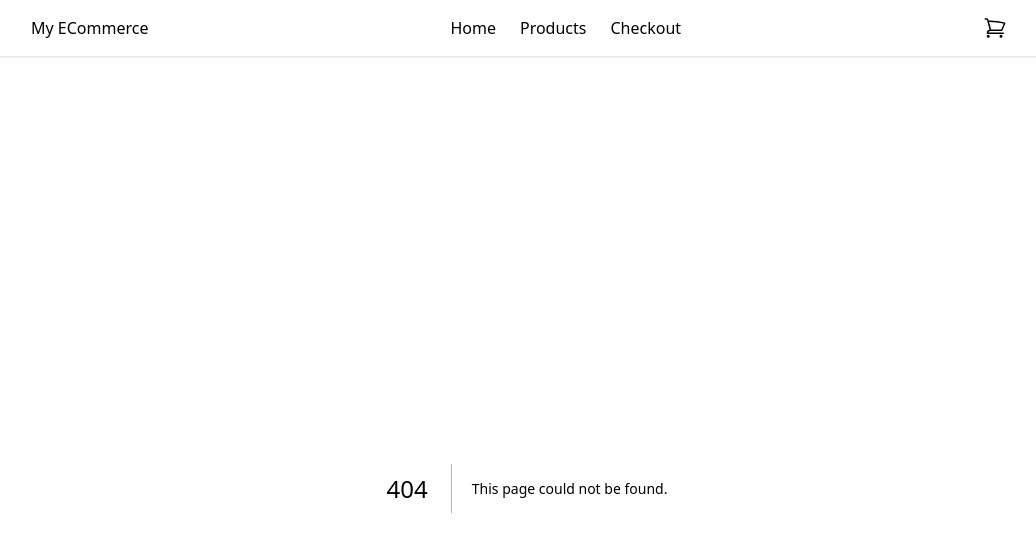
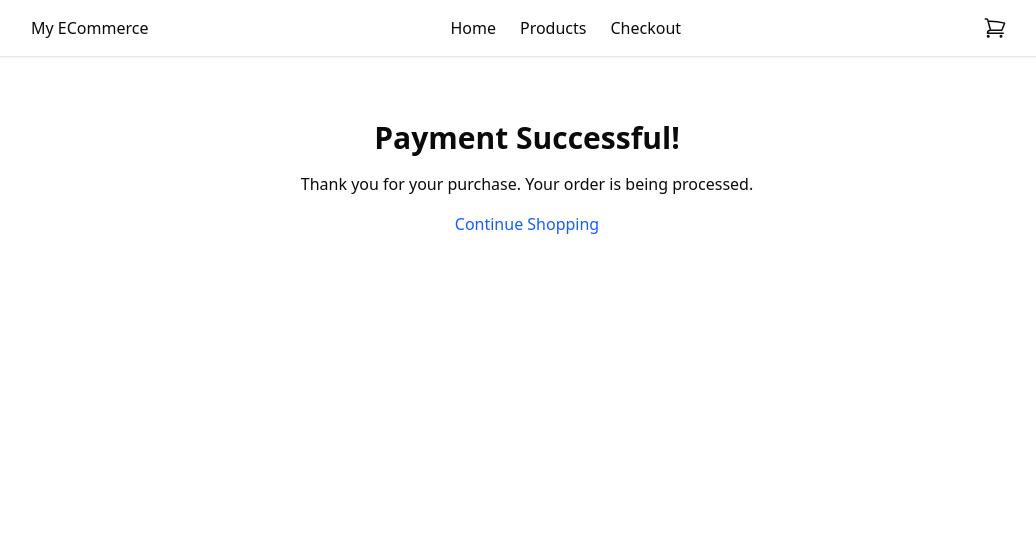
Before and after one commit to ayanaw21/Next-JS, a Next.js app in the folder ecommerce/: page /success in a window 1280 px wide. Before the commit this address had no page. Shown: the top 552 px of the page, without its empty margins (113-1149 px from the left). Built offline with nearby package versions, Linux system fonts and the light colour scheme.

Commit message:
add success page and clearcart functionality

```diff
--- a/ecommerce/app/checkout/checkout-action.ts
+++ b/ecommerce/app/checkout/checkout-action.ts
@@ -21,7 +21,7 @@
         payment_method_types:['card'],
         line_items,
         mode:'payment',
-        success_url:`${process.env.NEXT_PUBLIC_BASE_URL}/`,
+        success_url:`${process.env.NEXT_PUBLIC_BASE_URL}/success`,
         cancel_url:`${process.env.NEXT_PUBLIC_BASE_URL}/checkout`,
 
     })
--- /dev/null
+++ b/ecommerce/app/success/page.tsx
@@ -0,0 +1,25 @@
+'use client'
+import { useCartStore } from "@/store/cart-store";
+import Link from "next/link";
+import React, { useEffect } from "react";
+
+const SuccessPage = () => {
+    const {clearCart} = useCartStore()
+
+    useEffect(()=>{
+        clearCart()
+    },[clearCart])
+	return (
+		<div className="container mx-auto px-4 py-8 text-center">
+			<h1 className="text-3xl font-bold mb-4">Payment Successful!</h1>
+			<p className="mb-4">
+				Thank you for your purchase. Your order is being processed.
+			</p>
+			<Link href="/products" className="text-blue-600 hover:underline">
+				Continue Shopping
+			</Link>
+		</div>
+	);
+};
+
+export default SuccessPage;
```
